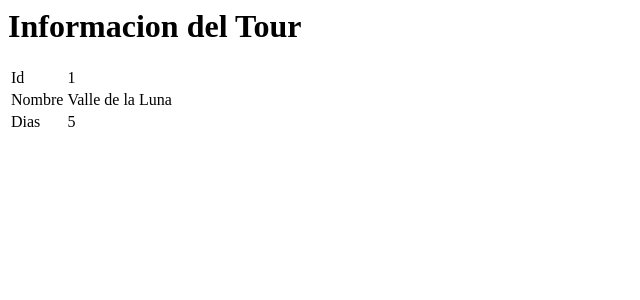
After one commit to GODfataliti/Django-project, a Django app: page /tour/1/ in a window 1280 px wide. The commit adds this page. Shown: the top 300 px of the page, without its empty margins (0-640 px from the left). Run offline with Django 3.2, Linux system fonts and the light colour scheme.

Commit message:
actualizacion. detalle agregado

```diff
--- a/turismo/tours/models.py
+++ b/turismo/tours/models.py
@@ -7,17 +7,23 @@ class Usuario(AbstractUser):
 
 
 class Tour:
-    def __init__(self,id,nombre):
+    def __init__(self,id,nombre,dias):
         self.id=id
         self.nombre=nombre
-        #self.dias=dias
+        self.dias=dias
 
 
 class TourFactory:
     def __init__(self):
         self.tours=[]
-        self.tours.append(Tour(1,"Valle de la Luna"))
-        self.tours.append(Tour(2,"Torres del Paine"))
+        self.tours.append(Tour(1,"Valle de la Luna",5))
+        self.tours.append(Tour(2,"Torres del Paine",15))
 
     def obtener_tours(self):
         return self.tours
+
+    def getTour(self,id):
+        for tour in self.tours:
+            if tour.id==id:
+                return tour
+        return None
--- /dev/null
+++ b/turismo/tours/templates/tour.html
@@ -0,0 +1,15 @@
+<h1>Informacion del Tour</h1>
+<table>
+    <tr>
+        <td>Id</td>
+        <td>{{tour.id}}</td>
+    </tr>
+    <tr>
+        <td>Nombre</td>
+        <td>{{tour.nombre}}</td>
+    </tr>
+    <tr>
+        <td>Dias</td>
+        <td>{{tour.dias}}</td>
+    </tr>
+</table>
--- a/turismo/tours/templates/tours.html
+++ b/turismo/tours/templates/tours.html
@@ -1,5 +1,6 @@
+<h1>Tours en Chile</h1>
 <ul>
 {% for tour in tours %}
-    <li>{{ tour.id }} {{tour.nombre}}</li>
+    <li><a href="/tour/{{tour.id}}">{{tour.nombre}}</a></li>
 {% endfor %}
 </ul>
--- a/turismo/tours/urls.py
+++ b/turismo/tours/urls.py
@@ -7,4 +7,5 @@ from tours import views
 urlpatterns = [
     url(r'^$',views.HomePageView.as_view(),name="index"),
     url(r'tours/',views.HomeToursView.as_view(),name="tours"),
+    url(r'tour/(?P<id>\d+)/', views.DetalleTourView.as_view(),name="detalle"),
 ]
--- a/turismo/tours/views.py
+++ b/turismo/tours/views.py
@@ -12,4 +12,8 @@ class HomeToursView(TemplateView):
         tourFactory=TourFactory()
         return render(request,"tours.html",{"tours": tourFactory.tours}) # "tours" es el nombre de la variable a iterar en el tours.html {% for tour in tours %}
 
-#pass
+class DetalleTourView(TemplateView):
+    def get(self, request, **kwars):
+        id=int(kwars["id"])
+        tourFactory=TourFactory()
+        return render(request, 'tour.html',{"tour": tourFactory.getTour(id)})
```
